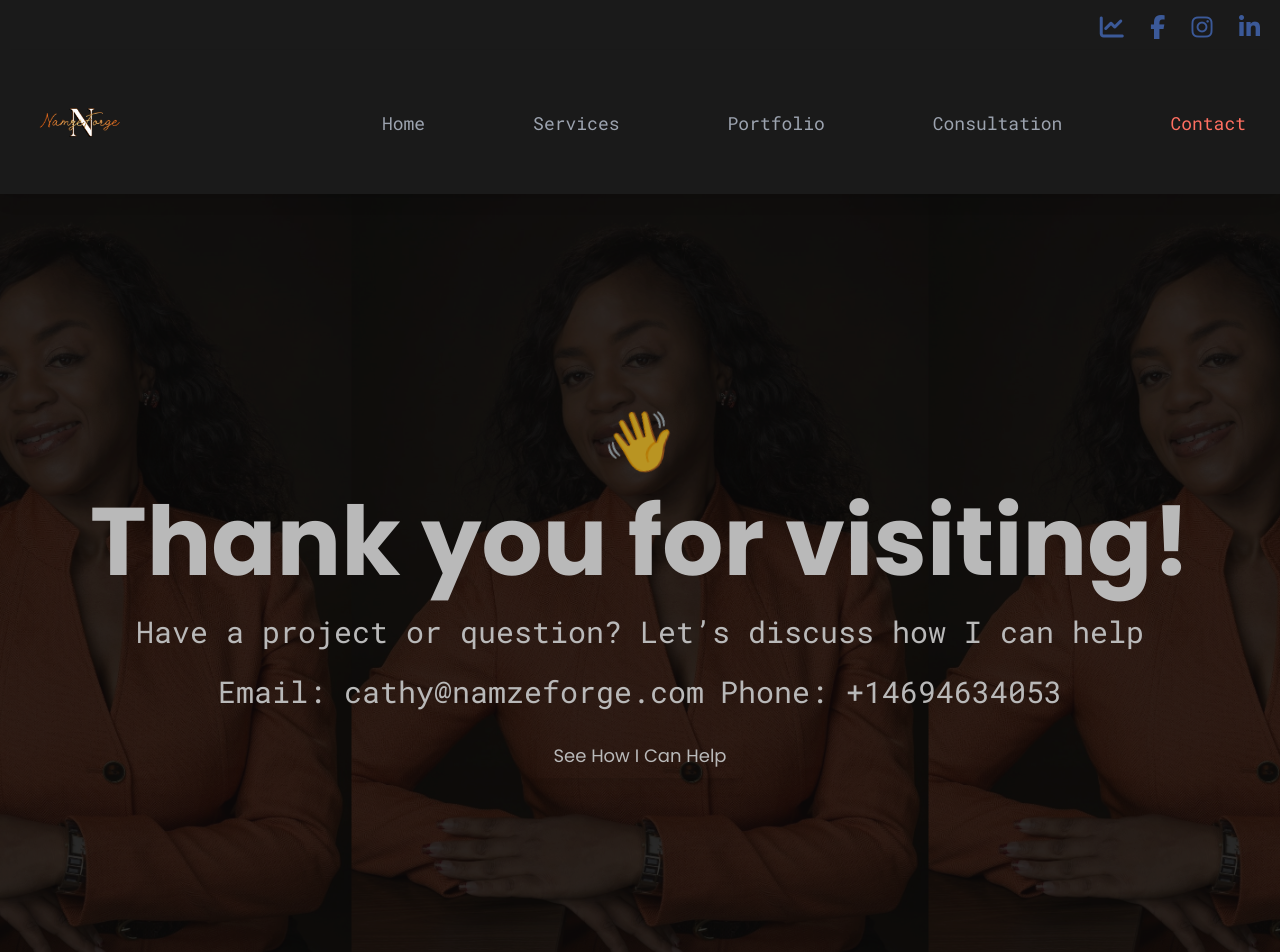
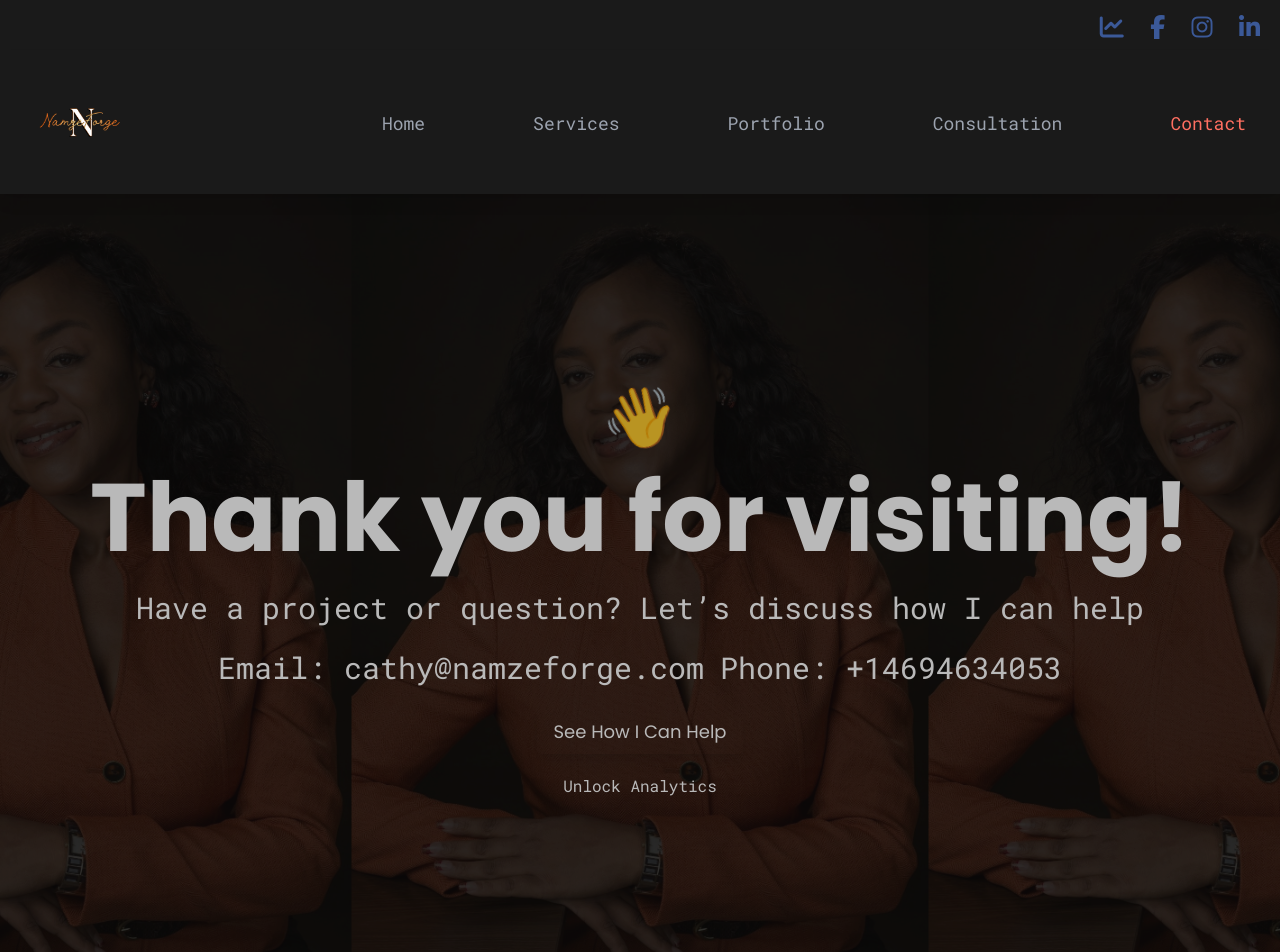
Before and after one commit to Cathy-45/cathy-portfolio-integrated, a React (Vite) app: page /contact in a window 1280 px wide. Shown: the top 952 px of the page. Built offline with nearby package versions, Linux system fonts and the light colour scheme.

Commit message:
Add analytics access and Facebook Open Graph tags

```diff
--- a/index.html
+++ b/index.html
@@ -11,6 +11,9 @@
   <meta name="mobile-web-app-capable" content="yes" />
   <meta name="apple-mobile-web-app-capable" content="yes" />
   <meta name="apple-mobile-web-app-status-bar-style" content="black-translucent" />
+  <meta property="og:image" content="/favicon.ico" />
+<meta property="og:title" content="Catherine Sichone Portfolio" />
+<meta property="og:description" content="Explore my work as a visionary Software Engineer." />
     <style>
       nav {
         position: fixed;
--- a/src/components/Contact.jsx
+++ b/src/components/Contact.jsx
@@ -1,9 +1,21 @@
 
-import React from "react";
+import React, { useState } from "react";
 import { Link, Routes, Route } from "react-router-dom";
 import backgroundImage from "../assets/background.jpg";
 
 const Contact = () => {
+  const [showAnalyticsLink, setShowAnalyticsLink] = useState(false);
+  const correctPassword = "Lusaka2025!"; // Match your analytics password
+
+  const handlePasswordSubmit = () => {
+    const password = prompt("Enter password to access analytics:");
+    if (password === correctPassword) {
+      setShowAnalyticsLink(true);
+    } else {
+      alert("Incorrect password!");
+    }
+  };
+
   return (
     <section
       className="min-h-screen bg-[#1a1a1a] text-white flex flex-col items-center justify-center p-4 sm:p-6 md:p-10"
@@ -39,10 +51,25 @@ const Contact = () => {
       </div>
       <Link
         to="/services"
-        className="bg-[#3f3f46] text-[#fb923c] font-poppins text-sm sm:text-lg py-2 px-4 rounded shadow-lg hover:shadow-xl transition-shadow"
+        className="bg-[#3f3f46] text-[#fb923c] font-poppins text-sm sm:text-lg py-2 px-4 rounded shadow-lg hover:shadow-xl transition-shadow mb-4"
       >
         See How I Can Help
       </Link>
+      {showAnalyticsLink ? (
+        <Link
+          to="/analytics.html"
+          className="text-white hover:underline text-center block"
+        >
+          View Analytics
+        </Link>
+      ) : (
+        <button
+          onClick={handlePasswordSubmit}
+          className="text-[#fdba74] hover:text-[#fb923c] font-roboto text-sm sm:text-base py-1 px-2 rounded transition-colors text-center"
+        >
+          Unlock Analytics
+        </button>
+      )}
     </section>
   );
 };
```
